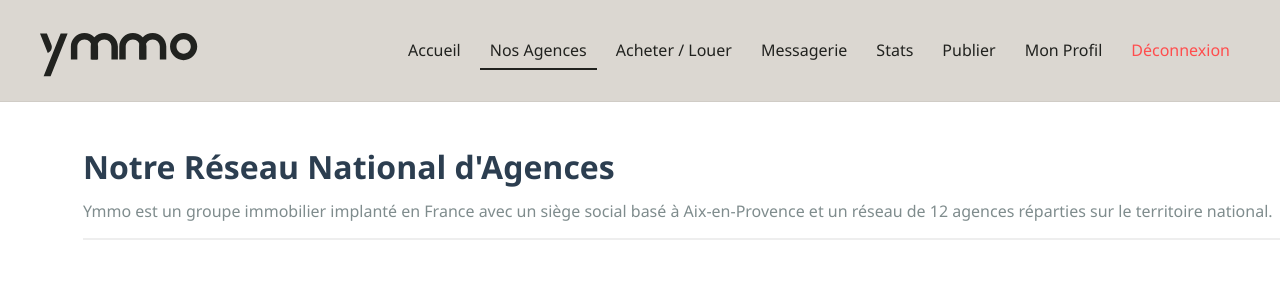
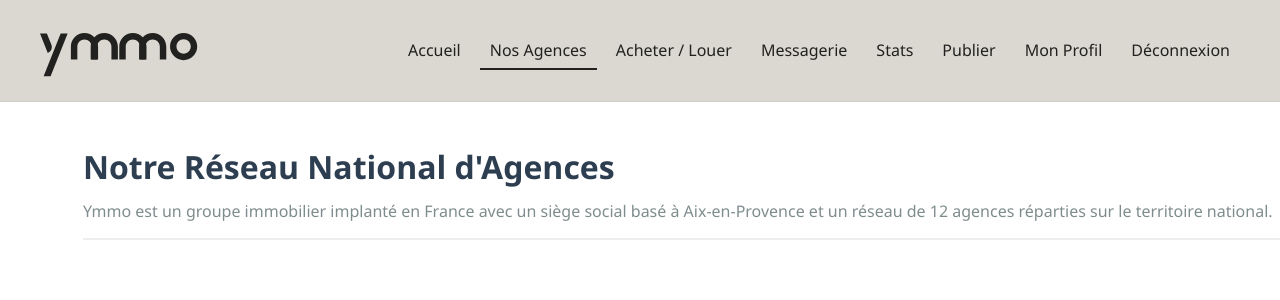
Before and after one commit to Smith06S/Projet-Fil-Rouge-B2, a Flask app: page /agence in a window 1280 px wide; the page is wider, and only the part inside the window is pictured. Shown: the top 300 px of that part. Run offline with Flask 3, Linux system fonts and the light colour scheme; the visitor is signed in with stand-in values (Sample User, id 1); data that the repository does not hold is empty; some libraries are stand-ins or nearby versions.

Commit message:
logo navbar css21

```diff
--- a/templates/base.html
+++ b/templates/base.html
@@ -56,7 +56,7 @@
                 <a href="{{ url_for('profil') }}" class="{% if request.endpoint == 'profil' %}active{% endif %}">
                     <span class="nav-text">Mon Profil</span>
                 </a>
-                <a href="{{ url_for('deconnexion') }}" style="color: #ff4d4d" class="{% if request.endpoint == 'deconnexion' %}active{% endif %}">
+                <a href="{{ url_for('deconnexion') }}" class="{% if request.endpoint == 'deconnexion' %}active{% endif %}">
                     <span class="nav-text">Déconnexion</span>
                 </a>
             {% else %}
```
